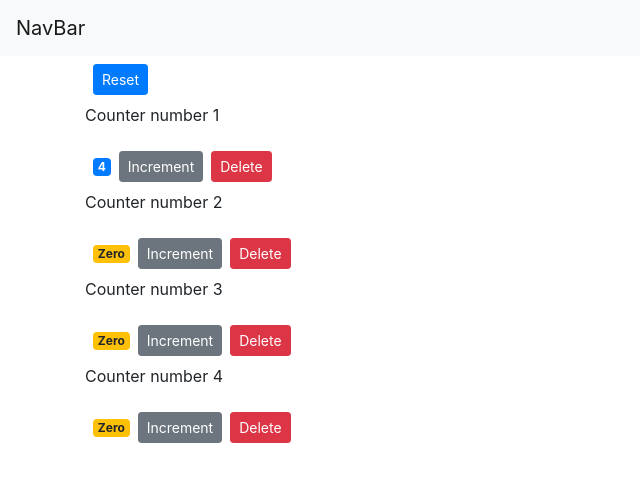
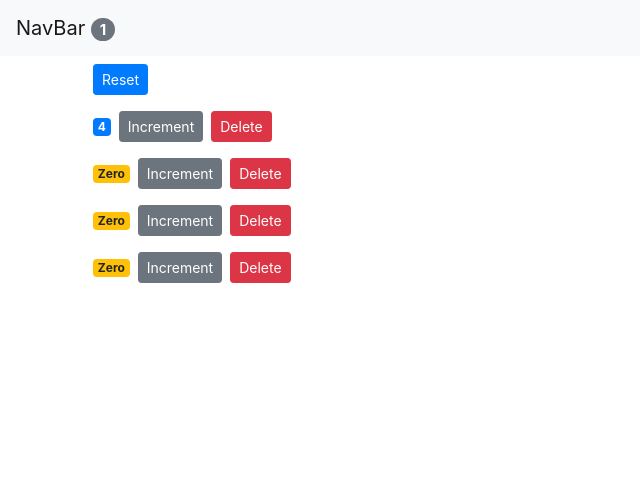
Before and after one commit to antiformio/react-simple-app, a React (Create React App) app: page / in a window 1280 px wide. Shown: the top 482 px of the page, without its empty margins (0-640 px from the left). Built offline with nearby package versions, Linux system fonts and the light colour scheme.

Commit message:
Added badge total active counters. Lifted the state of the components to App

```diff
--- a/src/App.js
+++ b/src/App.js
@@ -1,15 +1,69 @@
 import Navbar from "./components/navbar";
-import React from "react";
+import React, { useState } from "react";
 import "./App.css";
 import "bootstrap/dist/css/bootstrap.css";
 import Counters from "./components/counters";
 
 function App() {
+  const [counters, setCounters] = useState([
+    { id: 1, value: 4 },
+    { id: 2, value: 0 },
+    { id: 3, value: 0 },
+    { id: 4, value: 0 },
+  ]);
+
+  // useEffect(() => {
+  //   //console.log(props);
+  //   // This is not " nor ' its `
+  //   // document.title = `You clicked ${value} times`;
+  // });
+
+  const handleReset = () => {
+    setCounters(
+      counters.map((counter) => {
+        return {
+          id: counter.id,
+          value: 0,
+          // Or just value: 0:
+          // return value;
+        };
+      })
+    );
+  };
+
+  const handleDelete = (counterID) => {
+    // Here basicly we just create a new array, and filter out the
+    //    element we want to delete. Then we set this new array as the
+    //    current array.
+    setCounters(counters.filter((counter) => counter.id !== counterID));
+  };
+
+  const handleIncrement = (counterToBeUpdated) => {
+    // Use counters.map to iterate over the elements and update the required counter.
+    //    This will return a new array and setCounters set this as the new current array.
+    setCounters(
+      counters.map((counter) =>
+        counter.id === counterToBeUpdated.id
+          ? { ...counter, value: counter.value + 1 }
+          : counter
+      )
+    );
+  };
+
   return (
     <React.StrictMode>
-      <Navbar />
+      <Navbar
+        totalCountersGreaterThanZero={
+          counters.filter((counter) => counter.value > 0).length
+        }
+      />
       <main className="container">
-        <Counters />
+        <Counters
+          counters={counters}
+          onReset={handleReset}
+          onIncrement={handleIncrement}
+          onDelete={handleDelete}
+        />
       </main>
     </React.StrictMode>
   );
--- a/src/components/counter.jsx
+++ b/src/components/counter.jsx
@@ -13,7 +13,6 @@ function Counter({ counter, onDelete, onIncrement }) {
 
   return (
     <div>
-      <p>Counter number {counter.id}</p>
       <span className={getBadgeClasses()}>{formatCount()}</span>
       <button
         onClick={() => onIncrement(counter)}
--- a/src/components/counters.jsx
+++ b/src/components/counters.jsx
@@ -1,64 +1,18 @@
-import { render } from "@testing-library/react";
-import React, { useState } from "react";
+import React from "react";
 import Counter from "./counter";
 
-function Counters() {
-  const [counters, setCounters] = useState([
-    { id: 1, value: 4 },
-    { id: 2, value: 0 },
-    { id: 3, value: 0 },
-    { id: 4, value: 0 },
-  ]);
-
-  // useEffect(() => {
-  //   //console.log(props);
-  //   // This is not " nor ' its `
-  //   // document.title = `You clicked ${value} times`;
-  // });
-
-  const handleReset = () => {
-    setCounters(
-      counters.map((counter) => {
-        return {
-          id: counter.id,
-          value: 0,
-          // Or just value: 0:
-          // return value;
-        };
-      })
-    );
-  };
-
-  const handleDelete = (counterID) => {
-    // Here basicly we just create a new array, and filter out the
-    //    element we want to delete. Then we set this new array as the
-    //    current array.
-    setCounters(counters.filter((counter) => counter.id !== counterID));
-  };
-
-  const handleIncrement = (counterToBeUpdated) => {
-    // Use counters.map to iterate over the elements and update the required counter.
-    //    This will return a new array and setCounters set this as the new current array.
-    setCounters(
-      counters.map((counter) =>
-        counter.id === counterToBeUpdated.id
-          ? { ...counter, value: counter.value + 1 }
-          : counter
-      )
-    );
-  };
-
+function Counters({ counters, onDelete, onIncrement, onReset }) {
   return (
     <div>
-      <button onClick={handleReset} className="btn btn-primary btn-sm m-2">
+      <button onClick={() => onReset()} className="btn btn-primary btn-sm m-2">
         Reset
       </button>
       {counters.map((counter) => (
         <Counter
           key={counter.id}
           counter={counter}
-          onDelete={handleDelete}
-          onIncrement={handleIncrement}
+          onDelete={onDelete}
+          onIncrement={onIncrement}
         />
       ))}
     </div>
--- a/src/components/navbar.jsx
+++ b/src/components/navbar.jsx
@@ -1,10 +1,13 @@
 import React, { useState } from "react";
 
-function NavBar() {
+function NavBar({ totalCountersGreaterThanZero }) {
   return (
     <nav className="navbar navbar-light bg-light">
       <a className="navbar-brand" href="#">
-        NavBar
+        NavBar{" "}
+        <span className="badge badge-pill badge-secondary">
+          {totalCountersGreaterThanZero}
+        </span>
       </a>
     </nav>
   );
```
